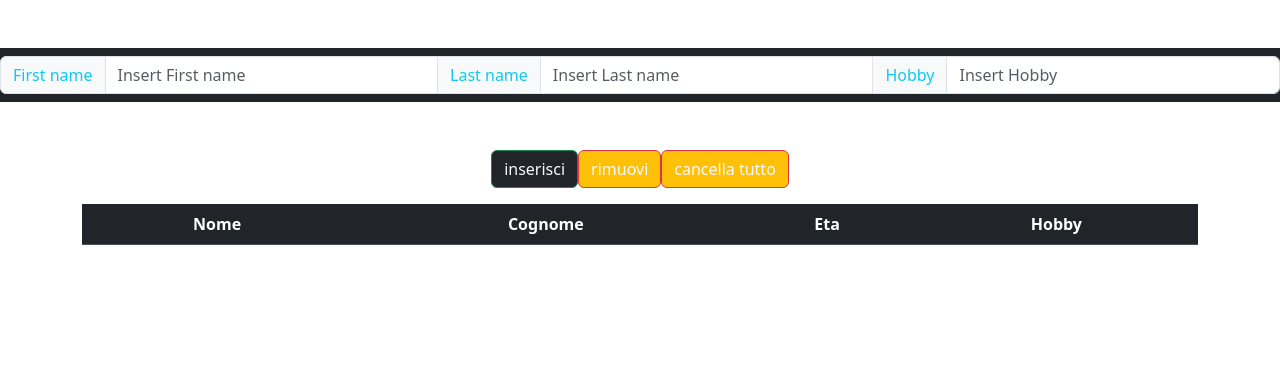
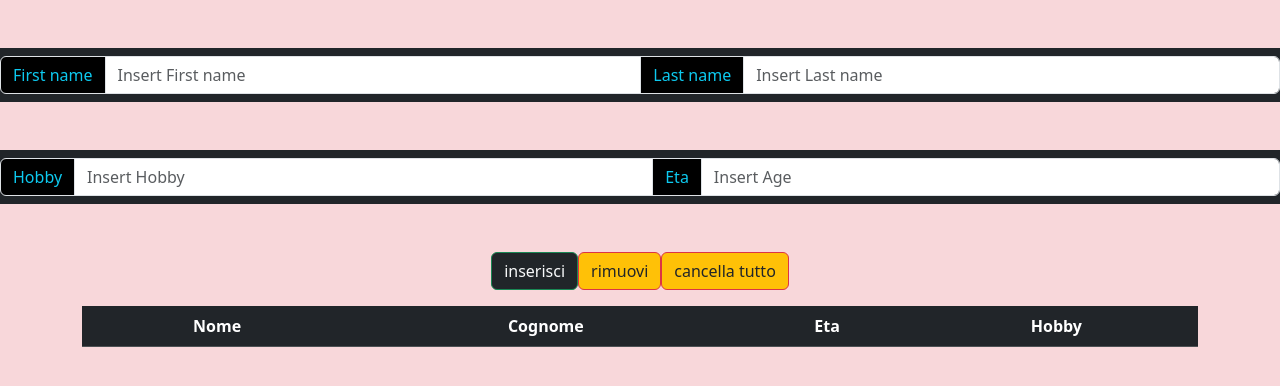
Before and after one commit to TestusMoenus/esempio-tabella-con-js, a plain HTML site: page index.html in a window 1280 px wide. Drawn offline with nearby package versions, Linux system fonts and the light colour scheme.

Commit message:
migliorie varie

```diff
--- a/index.html
+++ b/index.html
@@ -11,23 +11,28 @@
     />
     <title>esempio tabella con js</title>
   </head>
-  <body>
+  <body class="bg-danger-subtle">
 
 
           <div class="input-group my-5 py-2 bg-dark f-5">
-            <span class="input-group-text text-info bg-">First name</span>
-            <input type="text" id="nome" class="form-control" placeholder="Insert First name" aria-label="Username">
-            <span class="input-group-text text-info">Last name</span>
-            <input type="text" id="cognome" class="form-control" placeholder="Insert Last name" aria-label="Server">
-            <span class="input-group-text text-info" id="inputGroup-sizing-default">Hobby</span>
+            <span class="input-group-text text-info bg-black">First name</span>
+            <input type="text" id="nome" class="form-control" placeholder="Insert First name">
+            <span class="input-group-text text-info bg-black">Last name</span>
+            <input type="text" id="cognome" class="form-control" placeholder="Insert Last name">
+          </div>
+          <div class="input-group my-5 py-2 bg-dark f-5">
+            <span class="input-group-text text-info bg-black" id="inputGroup-sizing-default">Hobby</span>
             <input type="text" id="hobby" class="form-control" placeholder="Insert Hobby">
+            <span class="input-group-text text-info bg-black" id="inputGroup-sizing-default">Eta</span>
+            <input type="number" id="eta" class="form-control" placeholder="Insert Age">
+
           </div>
 
 
         <div class="d-block d-flex justify-content-center m-2">
           <button id="btn-inserisci" class="btn btn-dark btn-outline-success text-light">inserisci</button>
-          <button id="btn-rimuovi" class="btn btn-warning btn-outline-danger text-light">rimuovi</button>
-          <button id="btn-cancella-tutto" class="btn btn-warning btn-outline-danger text-light">cancella tutto</button>
+          <button id="btn-rimuovi" class="btn btn-warning btn-outline-danger text-dark">rimuovi</button>
+          <button id="btn-cancella-tutto" class="btn btn-warning btn-outline-danger text-dark">cancella tutto</button>
         </div>
 
 
--- a/js/script.js
+++ b/js/script.js
@@ -35,7 +35,7 @@ function aggiornaTabella () {
     for (let i = 0; i < arr.length; i++) {
         const riga = document.createElement ("tr");
         if(i%2==0) riga.classList.toggle("table-info")
-        else riga.classList.toggle("table-danger")
+        else riga.classList.toggle("table-warning")
         const personaCorrente = arr[i];
 
 
```
